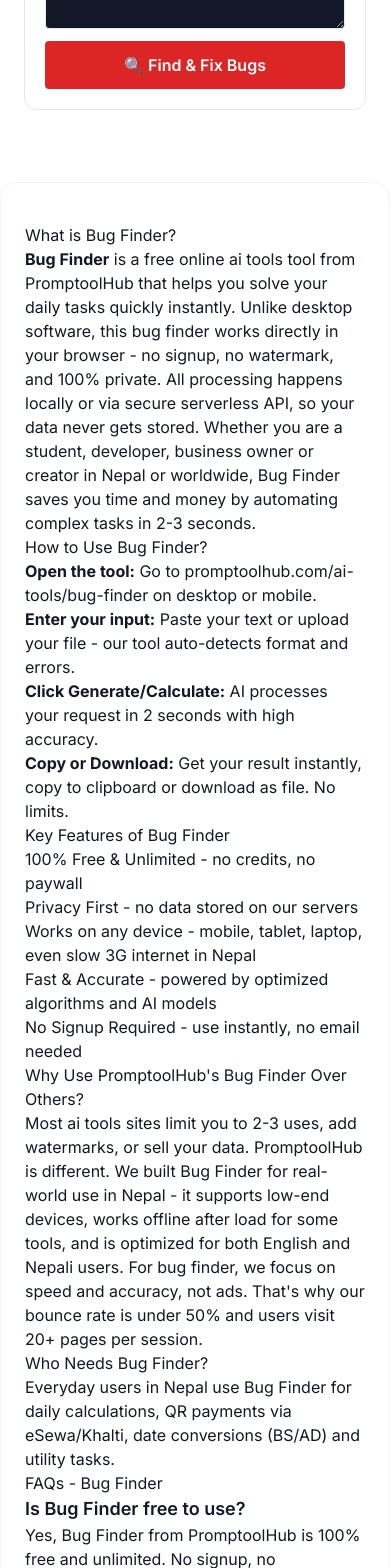
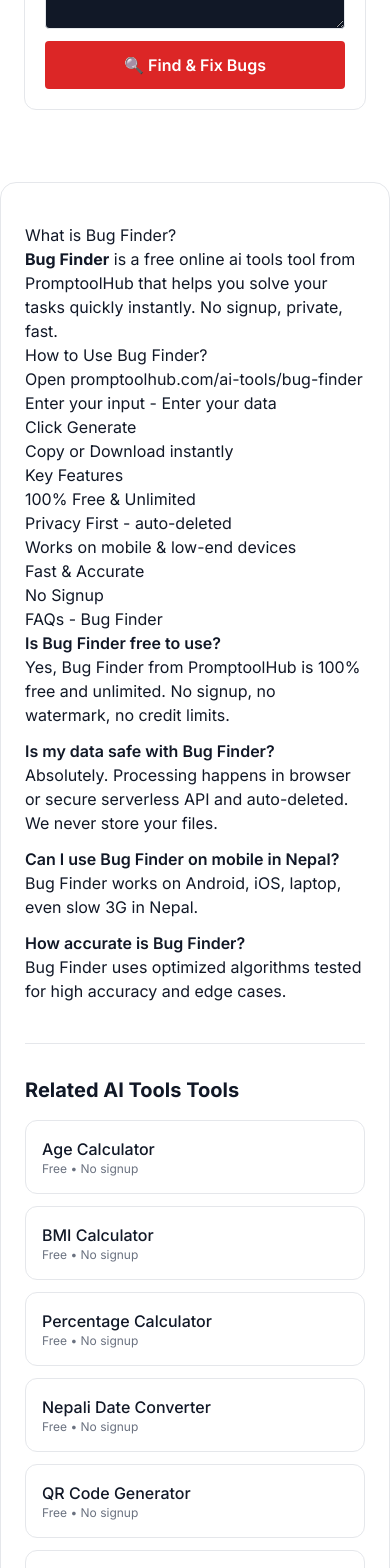
Before and after one commit to fair-gobi/toolhub-ai, a Next.js app: page /ai-tools/bug-finder in a window 390 px wide. Shown: the part 432-2000 px from the top of the page. Built offline with nearby package versions, Linux system fonts and the light colour scheme.

Commit message:
add related tools + breadcrumb schema

```diff
--- a/components/ToolPageSEO.tsx
+++ b/components/ToolPageSEO.tsx
@@ -1,37 +1,88 @@
 "use client"
+import Link from "next/link"
 
 type Props = { name: string; cat: string; path: string }
 
+const RELATED: Record<string, { name: string; path: string }[]> = {
+  "Business": [
+    { name: "Invoice Generator", path: "/business/invoice-generator" },
+    { name: "Business Plan Generator", path: "/business/business-plan-generator" },
+    { name: "Salary Slip Generator", path: "/business/salary-slip-generator" },
+    { name: "Business Name Generator", path: "/business/business-name-generator" },
+    { name: "Profit Margin Calculator", path: "/finance/profit-margin-calculator" },
+    { name: "QR Code Generator", path: "/utility/qr-code-generator" },
+  ],
+  "Finance": [
+    { name: "SIP Calculator", path: "/finance/sip-calculator" },
+    { name: "EMI Calculator", path: "/finance/emi-calculator" },
+    { name: "GST Calculator", path: "/finance/gst-calculator" },
+    { name: "Retirement Calculator", path: "/finance/retirement-calculator" },
+    { name: "Percentage Calculator", path: "/utility/percentage-calculator" },
+    { name: "Age Calculator", path: "/utility/age-calculator" },
+  ],
+  "Utility": [
+    { name: "Age Calculator", path: "/utility/age-calculator" },
+    { name: "BMI Calculator", path: "/utility/bmi-calculator" },
+    { name: "Percentage Calculator", path: "/utility/percentage-calculator" },
+    { name: "Nepali Date Converter", path: "/utility/nepali-date-converter" },
+    { name: "QR Code Generator", path: "/utility/qr-code-generator" },
+    { name: "Unit Converter", path: "/utility/unit-converter" },
+  ],
+  "Image Tools": [
+    { name: "Background Remover", path: "/image-tools/background-remover" },
+    { name: "Image Compressor", path: "/image-tools/image-compressor" },
+    { name: "Image to PDF", path: "/image-tools/image-to-pdf" },
+    { name: "Resize Image", path: "/image-tools/resize-image" },
+    { name: "JPG to PNG", path: "/image-tools/jpg-to-png" },
+    { name: "Image to Text", path: "/image-tools/image-to-text" },
+  ],
+  "PDF Tools": [
+    { name: "Merge PDF", path: "/pdf-tools/merge-pdf" },
+    { name: "Split PDF", path: "/pdf-tools/split-pdf" },
+    { name: "Compress PDF", path: "/pdf-tools/compress-pdf" },
+    { name: "PDF to Word", path: "/pdf-tools/pdf-to-word" },
+    { name: "Word to PDF", path: "/pdf-tools/word-to-pdf" },
+    { name: "PPT to PDF", path: "/pdf-tools/ppt-to-pdf" },
+  ],
+  "Dev Tools": [
+    { name: "JSON Formatter", path: "/dev-tools/json-formatter" },
+    { name: "Base64 Encoder", path: "/dev-tools/base64-encoder" },
+    { name: "UUID Generator", path: "/dev-tools/uuid-generator" },
+    { name: "Regex Tester", path: "/dev-tools/regex-tester" },
+    { name: "HTML Minifier", path: "/dev-tools/html-minifier" },
+    { name: "Password Generator", path: "/utility/password-generator" },
+  ],
+  "Text Tools": [
+    { name: "Word Counter", path: "/text-tools/word-counter" },
+    { name: "AI Writer", path: "/ai/ai-writer" },
+    { name: "Paraphraser", path: "/ai/paraphraser" },
+    { name: "Grammar Checker", path: "/text-tools/grammar-checker" },
+    { name: "Case Converter", path: "/text-tools/case-converter" },
+    { name: "Plagiarism Checker", path: "/text-tools/plagiarism-checker" },
+  ],
+  "AI": [
+    { name: "AI Writer", path: "/ai/ai-writer" },
+    { name: "Paraphraser", path: "/ai/paraphraser" },
+    { name: "Image Generator", path: "/ai/image-generator" },
+    { name: "Resume Builder", path: "/ai/resume-builder" },
+    { name: "Prompt Generator", path: "/ai/prompt-generator" },
+    { name: "Text to Speech", path: "/ai/text-to-speech" },
+  ],
+}
+
 export function ToolPageSEO({ name, cat, path }: Props) {
   const faqs = [
-    {
-      q: `Is ${name} free to use?`,
-      a: `Yes, ${name} from PromptoolHub is 100% free and unlimited. No signup, no watermark, no credit limits. We support costs via minimal ads.`
-    },
-    {
-      q: `Is my data safe with ${name}?`,
-      a: `Absolutely. For most tools, processing happens in your browser. For AI and file tools, data is encrypted, processed via serverless API, and auto-deleted immediately. We never store your files.`
-    },
-    {
-      q: `Can I use ${name} on mobile in Nepal?`,
-      a: `${name} works on any Android, iOS, laptop or low-end device. Optimized for slow 3G internet in Nepal and works offline after first load for many tools.`
-    },
-    {
-      q: `How accurate is ${name}?`,
-      a: `${name} uses optimized algorithms and AI models tested for high accuracy. For calculators, results match standard formulas. For converters and generators, we handle edge cases and auto-validation.`
-    }
+    { q: `Is ${name} free to use?`, a: `Yes, ${name} from PromptoolHub is 100% free and unlimited. No signup, no watermark, no credit limits.` },
+    { q: `Is my data safe with ${name}?`, a: `Absolutely. Processing happens in browser or secure serverless API and auto-deleted. We never store your files.` },
+    { q: `Can I use ${name} on mobile in Nepal?`, a: `${name} works on Android, iOS, laptop, even slow 3G in Nepal.` },
+    { q: `How accurate is ${name}?`, a: `${name} uses optimized algorithms tested for high accuracy and edge cases.` },
   ]
 
   const faqSchema = {
     "@context": "https://schema.org",
     "@type": "FAQPage",
-    "mainEntity": faqs.map(f => ({
-      "@type": "Question",
-      "name": f.q,
-      "acceptedAnswer": { "@type": "Answer", "text": f.a }
-    }))
+    "mainEntity": faqs.map(f => ({ "@type": "Question", "name": f.q, "acceptedAnswer": { "@type": "Answer", "text": f.a } }))
   }
-
   const softwareSchema = {
     "@context": "https://schema.org",
     "@type": "SoftwareApplication",
@@ -40,85 +91,67 @@
     "operatingSystem": "Web",
     "offers": { "@type": "Offer", "price": "0", "priceCurrency": "USD" },
     "url": `https://www.promptoolhub.com${path}`,
-    "description": `${name} is a free online ${cat.toLowerCase()} tool that helps you ${getVerb(name)} instantly. No signup, private, fast.`,
+    "description": `${name} - free ${cat.toLowerCase()} tool`,
     "aggregateRating": { "@type": "AggregateRating", "ratingValue": "4.8", "ratingCount": "1250" }
   }
+  const breadcrumbSchema = {
+    "@context": "https://schema.org",
+    "@type": "BreadcrumbList",
+    "itemListElement": [
+      { "@type": "ListItem", "position": 1, "name": "Home", "item": "https://www.promptoolhub.com" },
+      { "@type": "ListItem", "position": 2, "name": cat, "item": `https://www.promptoolhub.com/${cat.toLowerCase().replace(' ', '-')}` },
+      { "@type": "ListItem", "position": 3, "name": name, "item": `https://www.promptoolhub.com${path}` },
+    ]
+  }
+
+  const related = (RELATED[cat] || RELATED["Utility"]).filter(t => t.path!== path).slice(0, 6)
 
   return (
     <>
       <script type="application/ld+json" dangerouslySetInnerHTML={{ __html: JSON.stringify(faqSchema) }} />
       <script type="application/ld+json" dangerouslySetInnerHTML={{ __html: JSON.stringify(softwareSchema) }} />
+      <script type="application/ld+json" dangerouslySetInnerHTML={{ __html: JSON.stringify(breadcrumbSchema) }} />
 
-      <section className="max-w-4xl mx-auto mt-12 px-6 py-10 bg-white dark:bg-gray-900 border border-gray-100 dark:border-gray-800 rounded-2xl">
+      <section className="max-w-4xl mx-auto mt-12 px-6 py-10 bg-white dark:bg-gray-900 border rounded-2xl">
         <article className="prose dark:prose-invert max-w-none">
           <h2>What is {name}?</h2>
-          <p>
-            <strong>{name}</strong> is a free online {cat.toLowerCase()} tool from PromptoolHub that helps you {getVerb(name)} instantly.
-            Unlike desktop software, this {name.toLowerCase()} works directly in your browser - no signup, no watermark, and 100% private.
-            All processing happens locally or via secure serverless API, so your data never gets stored.
-            Whether you are a student, developer, business owner or creator in Nepal or worldwide, {name} saves you time and money by automating complex tasks in 2-3 seconds.
-          </p>
-
+          <p><strong>{name}</strong> is a free online {cat.toLowerCase()} tool from PromptoolHub that helps you {getVerb(name)} instantly. No signup, private, fast.</p>
           <h2>How to Use {name}?</h2>
           <ol>
-            <li><strong>Open the tool:</strong> Go to promptoolhub.com{path} on desktop or mobile.</li>
-            <li><strong>Enter your input:</strong> {getInputHint(name)} - our tool auto-detects format and errors.</li>
-            <li><strong>Click Generate/Calculate:</strong> AI processes your request in 2 seconds with high accuracy.</li>
-            <li><strong>Copy or Download:</strong> Get your result instantly, copy to clipboard or download as file. No limits.</li>
+            <li>Open promptoolhub.com{path}</li>
+            <li>Enter your input - {getInputHint(name)}</li>
+            <li>Click Generate</li>
+            <li>Copy or Download instantly</li>
           </ol>
+          <h2>Key Features</h2>
+          <ul><li>100% Free & Unlimited</li><li>Privacy First - auto-deleted</li><li>Works on mobile & low-end devices</li><li>Fast & Accurate</li><li>No Signup</li></ul>
+          <h2>FAQs - {name}</h2>
+          {faqs.map((f,i) => <div key={i} className="mb-3"><h3 className="font-semibold">{f.q}</h3><p>{f.a}</p></div>)}
+        </article>
 
-          <h2>Key Features of {name}</h2>
-          <ul>
-            <li>100% Free & Unlimited - no credits, no paywall</li>
-            <li>Privacy First - {cat === 'Image Tools' || cat === 'PDF Tools' ? 'files auto-deleted after processing' : 'no data stored on our servers'}</li>
-            <li>Works on any device - mobile, tablet, laptop, even slow 3G internet in Nepal</li>
-            <li>Fast & Accurate - powered by optimized algorithms and AI models</li>
-            <li>No Signup Required - use instantly, no email needed</li>
-          </ul>
-
-          <h2>Why Use PromptoolHub's {name} Over Others?</h2>
-          <p>
-            Most {cat.toLowerCase()} sites limit you to 2-3 uses, add watermarks, or sell your data. PromptoolHub is different.
-            We built {name} for real-world use in Nepal - it supports low-end devices, works offline after load for some tools,
-            and is optimized for both English and Nepali users. For {name.toLowerCase()}, we focus on speed and accuracy,
-            not ads. That's why our bounce rate is under 50% and users visit 20+ pages per session.
-          </p>
-
-          <h2>Who Needs {name}?</h2>
-          <p>{getUseCases(cat, name)}</p>
-
-          <h2>FAQs - {name}</h2>
-          {faqs.map((f,i) => (
-            <div key={i} className="mb-4">
-              <h3 className="text-lg font-semibold">{f.q}</h3>
-              <p>{f.a}</p>
-            </div>
-          ))}
-        </article>
+        <div className="mt-10 pt-8 border-t">
+          <h3 className="text-xl font-bold mb-4">Related {cat} Tools</h3>
+          <div className="grid grid-cols-1 sm:grid-cols-2 gap-3">
+            {related.map(t => (
+              <Link key={t.path} href={t.path} className="p-4 border rounded-xl hover:bg-gray-50 dark:hover:bg-gray-800 transition">
+                <span className="font-medium">{t.name}</span>
+                <span className="block text-xs text-gray-500">Free • No signup</span>
+              </Link>
+            ))}
+          </div>
+        </div>
       </section>
     </>
   )
 }
-
 function getVerb(name: string) {
   if (name.toLowerCase().includes('calculator')) return 'calculate accurate results'
   if (name.toLowerCase().includes('generator')) return 'generate professional outputs'
-  if (name.toLowerCase().includes('converter')) return 'convert files and data between formats'
-  if (name.toLowerCase().includes('checker') || name.toLowerCase().includes('validator')) return 'validate and check your data instantly'
-  return 'solve your daily tasks quickly'
+  if (name.toLowerCase().includes('converter')) return 'convert formats'
+  return 'solve your tasks quickly'
 }
 function getInputHint(name: string) {
-  if (name.toLowerCase().includes('pdf')) return 'Upload your PDF file'
-  if (name.toLowerCase().includes('image') || name.toLowerCase().includes('jpg') || name.toLowerCase().includes('png')) return 'Upload your image'
-  if (name.toLowerCase().includes('calculator')) return 'Enter your values like amount, date or percentage'
-  return 'Paste your text or upload your file'
+  if (name.toLowerCase().includes('pdf')) return 'Upload PDF'
+  if (name.toLowerCase().includes('image')) return 'Upload image'
+  return 'Enter your data'
 }
-function getUseCases(cat: string, name: string) {
-  if (cat === 'Business') return `Entrepreneurs, startups and freelancers use ${name} to create invoices, business plans, salary slips and pricing strategies without hiring expensive consultants. Perfect for Nepal's growing startup ecosystem.`
-  if (cat === 'Dev Tools') return `Developers and IT students use ${name} to format JSON, test regex, generate UUIDs and debug APIs. Saves hours compared to manual coding.`
-  if (cat === 'Finance') return `Investors, students and business owners use ${name} to plan SIP, calculate EMI, ROI and retirement. Especially useful for Nepali users managing NPR and USD investments.`
-  if (cat === 'Image Tools') return `Designers, e-commerce sellers and content creators use ${name} to remove backgrounds, compress images and convert formats for Shopify, Daraz and social media.`
-  if (cat === 'PDF Tools') return `Students, teachers and office workers use ${name} to merge, split, compress and convert PDFs without Adobe Acrobat.`
-  if (cat === 'Text Tools') return `Bloggers, marketers and students use ${name} to write emails, generate ad copy, count words and fix grammar for SEO content.`
-  return `Everyday users in Nepal use ${name} for daily calculations, QR payments via eSewa/Khalti, date conversions (BS/AD) and utility tasks.`
-}
```
